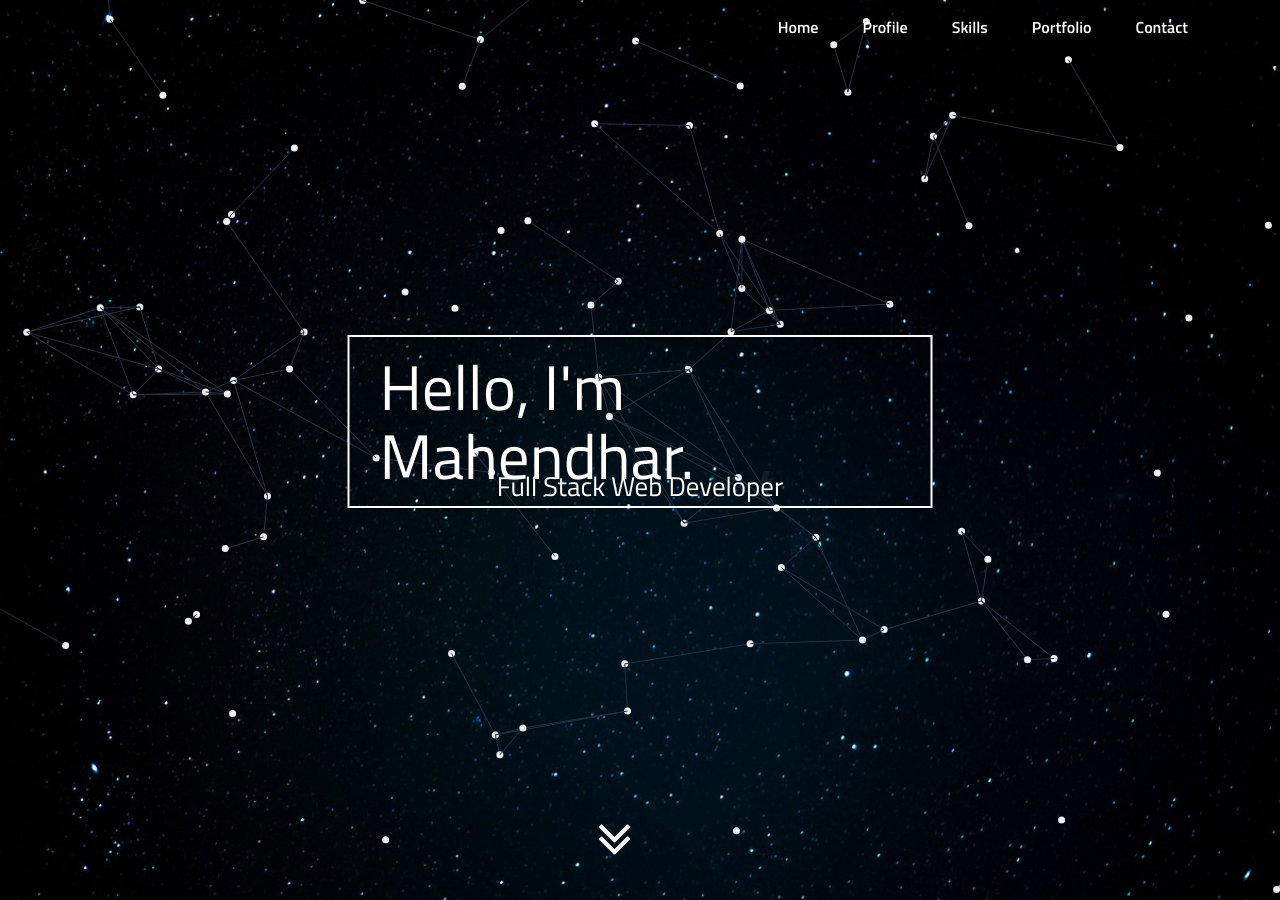
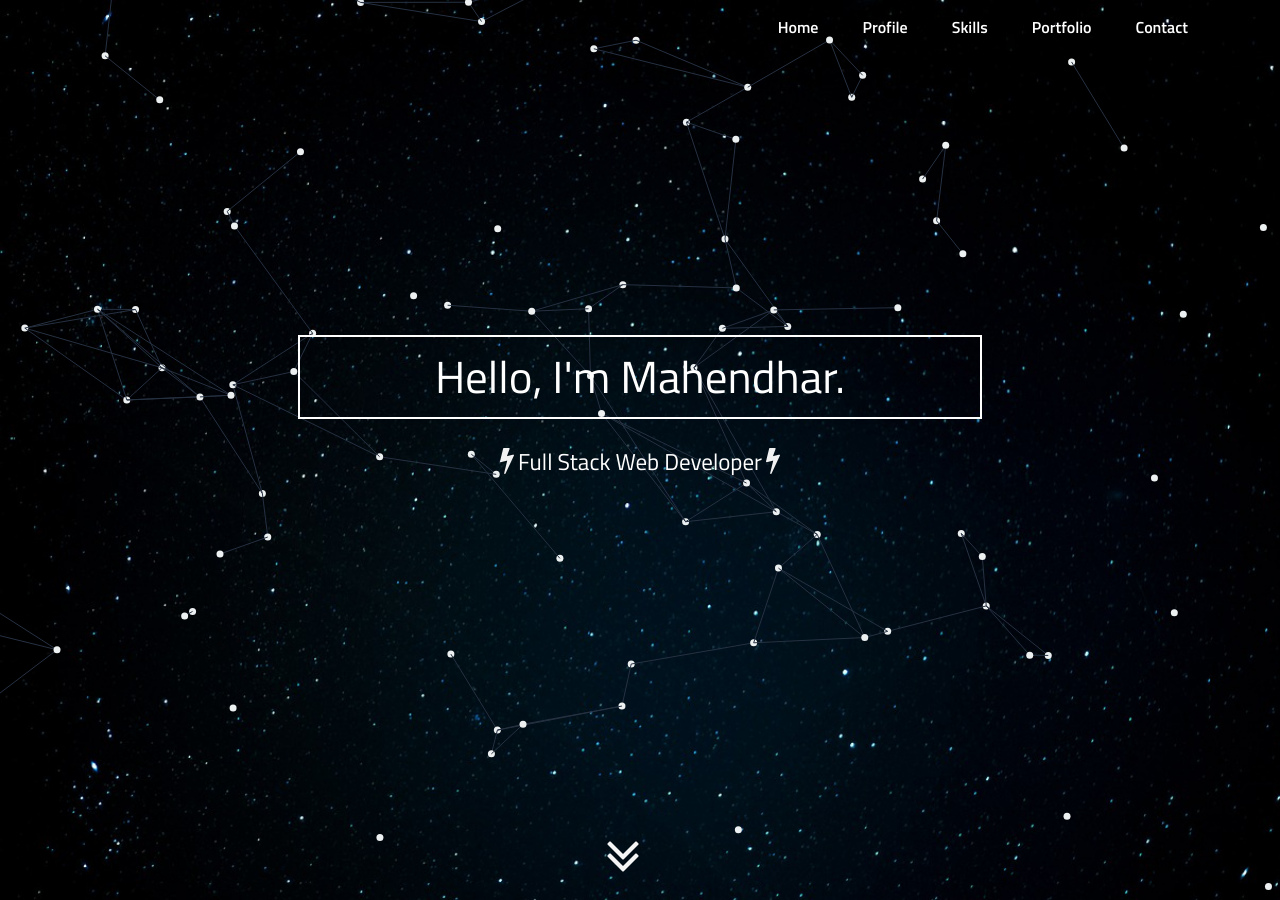
Before and after one commit to mahendhar9/mahendhar9.github.io, a Jekyll site: the page built from index.html, in a window 1280 px wide and 900 px high. Built offline with Jekyll 4.4.1, drawn with Linux system fonts in a browser that asks for light colours; nearby versions of some CDN libraries; some web fonts are replaced.

Commit message:
Added min-height to all sections, changed the fonts from vmin to px.

```diff
--- a/_sass/_common.scss
+++ b/_sass/_common.scss
@@ -7,12 +7,16 @@ body {
 		{
 		list-style-type: none;
 		}
+
+		ul li {
+			display:inline;
+		}
 }
 
 h1 {
 	font-family: 'Titillium Web', sans-serif;
 	font-weight: 500;
-	font-size: 7vmin;
+	font-size: 45px; //63px
 }
 
 h2 {
@@ -25,7 +29,7 @@ h2 {
 h3 {
 	font-family: 'Titillium Web', sans-serif;
 	font-weight:400;
-	font-size:3vmin;
+	font-size:23px;
 	margin-bottom:10px;
 }
 
--- a/_sass/_home.scss
+++ b/_sass/_home.scss
@@ -45,44 +45,60 @@ nav {
 }
 
 #home {
+	// position:relative;
 	min-height: 100vmin;
 	background-image: url("../img/bg9.jpg");
 	background-size: cover;
 
+.move-up-name {
+	position: relative;
+	margin-top:-65vh;
+
+	transform:translateY(-100%);
+	text-align:center;
+
+}
+
+.rel {
+	position: relative;
 }
 
 .name h1 {
-		position: absolute;
-		top: -65vmin;
-		left:50%;
-		transform: translateX(-50%);
-		color:#fff;
+	  color:#fff;
 		border:2px solid #fff;
+		width:60%;
 		padding: 15px 30px;
+		display:inline-block;
+		// position: absolute;
+		// top: -65vmin;
+		// left:50%;
+		// transform: translateX(-50%);
+
 }
 
 .full-stack h3{
-	position: absolute;
-	top: -50vmin;
-	left:50%;
-	transform: translateX(-50%);
+	// position: absolute;
+	// top: -50vmin;
+	// left:50%;
+	// transform: translateX(-50%);
 
 	color:#fff;
+	display:inline-block;
 }
 
 .fa-bolt{
-	position: absolute;
-	top: -48vmin;
-	left:39%;
-	transform: translateX(-39%);
+	// position: absolute;
+	// top: -48vmin;
+	// left:39%;
+	// transform: translateX(-39%);
 	color:#fff;
 }
 
 .bolt2{
-	position: absolute;
-	top: -48vmin;
-	left:61%;
-	transform: translateX(-61%);
+	// position: absolute;
+	// top: -48vmin;
+	// left:61%;
+	// transform: translateX(-61%);
 	color:#fff;
 }
 
@@ -90,17 +106,17 @@ nav {
 #scroll-down {
 	position: absolute;
 	bottom:2%;
-	left:48%;
-	transform: translateX(-50%);
+	left:47%;
 
 	.fa-angle-double-down {
 		color: #f5f5f5;
 	}
 
+ }
 }
 
 #profile {
-	min-height:80vmin;
+	min-height:540px;
 	position:relative;
 
 	// h2{
@@ -123,7 +139,7 @@ nav {
 		position:absolute;
 		left:48%;
 		transform: translateX(-48%);
-		margin-top:30px;
+		margin-top:55px;
 	}
 
 	.details {
@@ -135,7 +151,7 @@ nav {
 	margin-top: 60px;
 
 	.space-before {
-		margin-left:20px;
+		margin-left:40px;
 	}
 
 	img {
@@ -155,8 +171,7 @@ nav {
 #skills {
 	//position:relative;
 	margin:0;
-
-	min-height:80vmin;
+	min-height:500px;
 	background-color: #6dd3e7;
 
 	h2 {
@@ -207,7 +222,7 @@ nav {
 
 	.move-up-skills {
 		position:relative;
-		margin-top:-35vmin;
+		margin-top:-240px;
 		z-index: 999;
 	}
 
@@ -231,7 +246,7 @@ nav {
 }
 
 #portfolio {
-	min-height: 90vmin;
+	min-height: 600px;
 
 	h2 {
 		position:relative;
@@ -258,6 +273,11 @@ nav {
 			padding:7px 15px;
 
 		}
+
+		.img-width {
+			width:45%;
+			display: inline-block;
+		}
 	}
 
 	.pills {
@@ -267,7 +287,7 @@ nav {
 }
 
 #contact {
-	min-height:60vmin;
+	min-height:450px;
 	background-image: url("../img/buildings.jpg");
 	background-size: cover;
 
@@ -278,7 +298,7 @@ nav {
 
 #contact-me {
 	position:relative;
-	min-height: 81vmin;
+	min-height: 550px;
 	background-color: #ecf0f1;
 	h2 {
 		position:relative;
@@ -316,21 +336,27 @@ nav {
 		left:5%;
 	}
 
-	#tree {
-		position: absolute;
-		bottom:52px;
-		right:7%;
+	.tree-bird {
+		position:absolute;
+		bottom: 52px;
+		right:16%;
 	}
 
-  #bird {
-    position: absolute;
-    bottom:150px;
-    right:21.5%;
-   }
+	// #tree {
+	// 	position: absolute;
+	// 	bottom:52px;
+	// 	right:7%;
+	// }
+
+ #bird {
+  position: absolute;
+  left: -39%;
+  bottom: 130px;
+ }
 
 	#heart {
 		position: absolute;
-		left:42%;
+		left:43.5%;
 		bottom:23%;
 	}
 
@@ -345,7 +371,7 @@ nav {
 
 	#carpe-diem {
 		position: absolute;
-		left:44.5%;
+		left:46%;
 		bottom:21%;
     font-family: 'Satisfy', cursive;
     font-size:28px;
--- a/index.html
+++ b/index.html
@@ -4,10 +4,10 @@ layout: default
 
 <section id = "home">
 
+    <div class="container">
+    <div class="row rel">
 
-    <div class="container">
-    <div class="row">
-
+      <div class ="move-up-name">
         <div class="col-md-12 col-lg-12 name">
           <h1 class="wow fadeIn" data-wow-duration="5s" data-wow-delay="0.5s">Hello, I'm Mahendhar.</h1>
         </div>
@@ -16,6 +16,8 @@ layout: default
           <i class="wow flash fa fa-bolt fa-2x" data-wow-duration="1s" data-wow-delay="2s" data-wow-iteration="30"></i>
           <h3 class="wow fadeIn" data-wow-duration="3s" data-wow-delay="1.5s">Full Stack Web Developer</h3>
           <i class="wow flash fa fa-bolt fa-2x bolt2" data-wow-duration="1s" data-wow-delay="2s" data-wow-iteration="30"></i>
+        </div>
+
         </div>
 
         <div id = "scroll-down">
@@ -30,10 +32,6 @@ layout: default
 
     <div class="container">
     <div class="row">
-      <!-- <div class="col-md-2">
-        <img class="img-responsive wow bounceInDown" data-wow-duration="2s" data-wow-delay="1.5s" src="img/happy.png">
-      </div> -->
-
       <div class= "col-md-12 col-lg-12 col-sm-12 col-xs-12">
         <h2 class="profile-heading">Profile</h2>
         <hr class="wow bounceIn" data-wow-duration="2s" data-wow-delay="1s">
@@ -312,6 +310,20 @@ layout: default
         </ul>
       </div>
 
+       <!-- <div class="container">
+
+        <ul class="thumbnails">
+          <li data-type="psd" data-id="id-1">
+              <a href="#portfolio" class="" id="psd1"><img class="img-responsive img-width" src="img/projectpsd.png" alt=""></a>
+          </li>
+
+          <li data-type="calci" data-id="id-2">
+              <a href="#portfolio" class="" id="calci1"><img class="img-responsive img-width" src="img/projectcalci.png" alt=""></a>
+          </li>
+
+        </ul>
+      </div> -->
+
   </div>
 
 
@@ -361,9 +373,14 @@ layout: default
 
   <img id="sun" class="img-responsive wow slideInUp" data-wow-duration="2s" data-wow-delay="0.5s" src="img/sun.png">
 
-  <img id="tree" class="img-responsive wow fadeIn" data-wow-duration="2s" data-wow-delay="1s" src="img/tree99.png">
+  <div class="tree-bird">
 
-  <img id="bird" class="img-responsive wow fadeIn" data-wow-duration="2s" data-wow-delay="1s" src="img/hummingbird.gif">
+    <img id="bird" class="img-responsive wow fadeIn" data-wow-duration="2s" data-wow-delay="1s" src="img/hummingbird.gif">
+
+    <img id="tree" class="img-responsive wow fadeIn" data-wow-duration="2s" data-wow-delay="1s" src="img/tree99.png">
+
+
+  </div>
 
 
 
--- a/js/homebg.js
+++ b/js/homebg.js
@@ -8,17 +8,20 @@ $(document).ready(function(){
 
 	new WOW().init();
 
-	$("#all9").click(function(){
+	$("#all9").click(function(ev){
+		ev.preventDefault();
 		$("#calci1").fadeIn(1500);
 		$("#psd1").fadeIn(1500);
 	});
 
-	$("#psd9").click(function(){
+	$("#psd9").click(function(ev){
+		ev.preventDefault();
 		$("#calci1").fadeOut(1500);
 		$("#psd1").fadeIn(1500);
 	});
 
-	$("#calci9").click(function(){
+	$("#calci9").click(function(ev){
+		ev.preventDefault();
 		$("#psd1").fadeOut(1500);
 		$("#calci1").fadeIn(1500);
 	});
```
Also changed, not shown: 4 other files.
